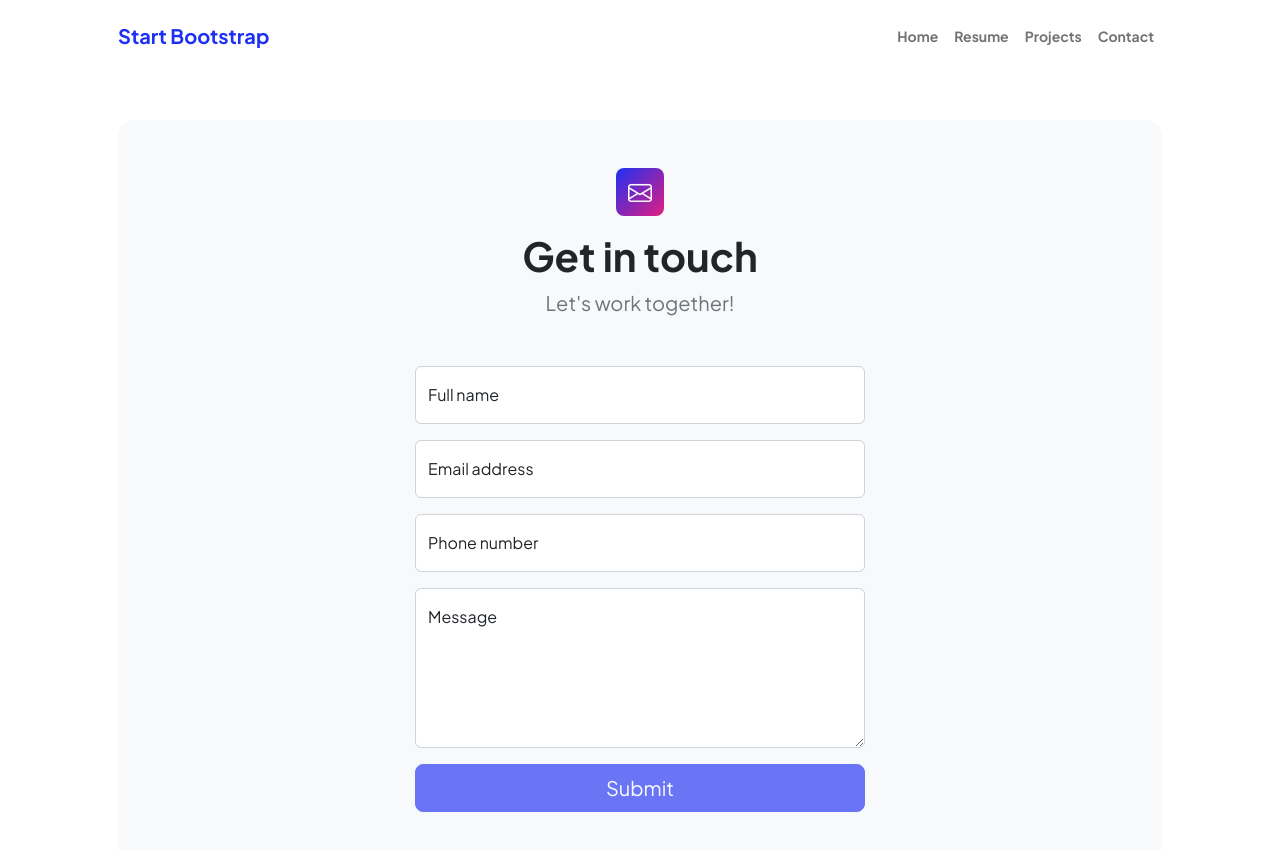
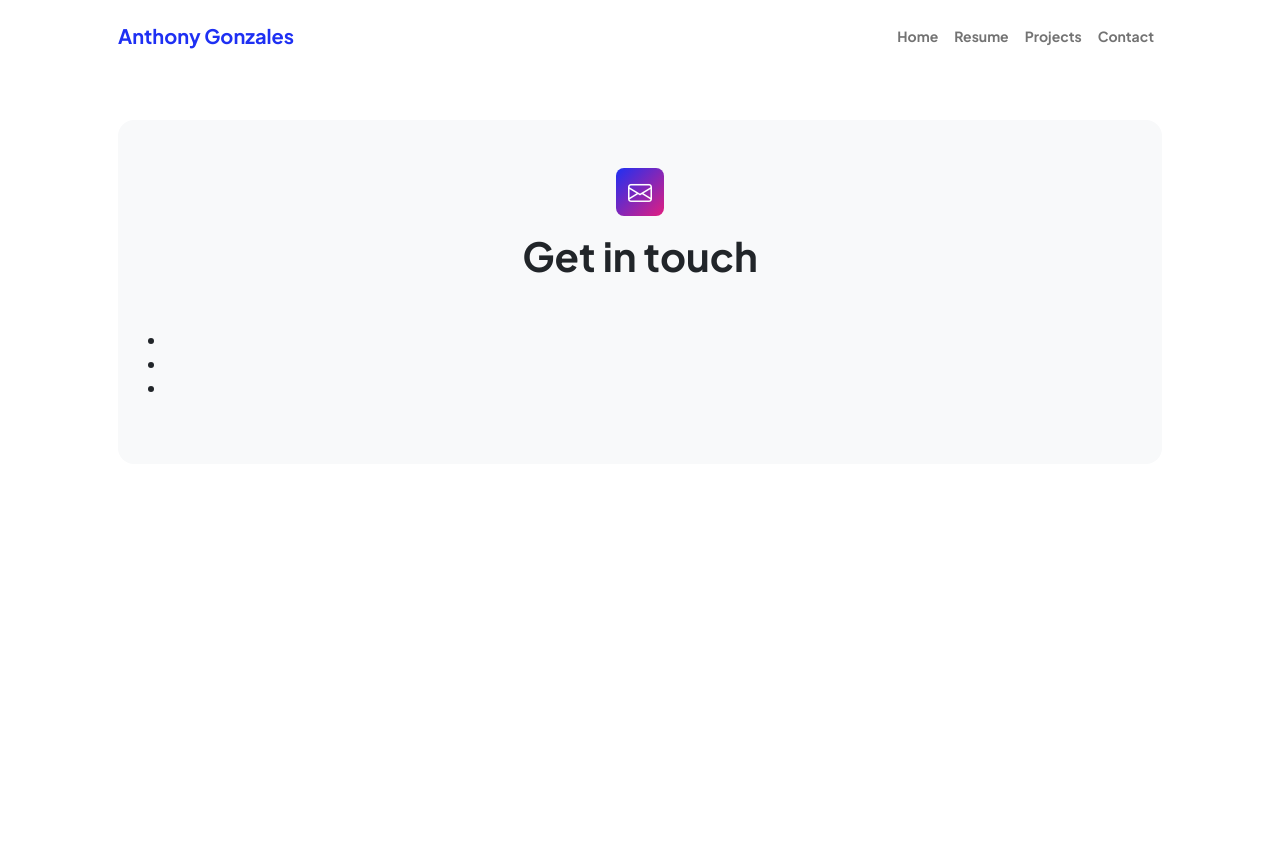
Before and after one commit to AnthonyG8520/AnthonyG8520.github.io, a plain HTML site: page contact.html in a window 1280 px wide. After the commit the page ends 800 px from the top, so only its background shows below. Drawn offline with nearby package versions, Linux system fonts and the light colour scheme.

Commit message:
contact page in progress

```diff
--- a/contact.html
+++ b/contact.html
@@ -5,7 +5,7 @@
         <meta name="viewport" content="width=device-width, initial-scale=1, shrink-to-fit=no" />
         <meta name="description" content />
         <meta name="author" content />
-        <title>Modern Business - Start Bootstrap Template</title>
+        <title>Contact - Anthony Gonzales</title>
         <!-- Favicon-->
         <link rel="icon" type="image/x-icon" href="assets/favicon.ico" />
         <!-- Custom Google font-->
@@ -22,7 +22,7 @@
             <!-- Navigation-->
             <nav class="navbar navbar-expand-lg navbar-light bg-white py-3">
                 <div class="container px-5">
-                    <a class="navbar-brand" href="index.html"><span class="fw-bolder text-primary">Start Bootstrap</span></a>
+                    <a class="navbar-brand" href="index.html"><span class="fw-bolder text-primary">Anthony Gonzales</span></a>
                     <button class="navbar-toggler" type="button" data-bs-toggle="collapse" data-bs-target="#navbarSupportedContent" aria-controls="navbarSupportedContent" aria-expanded="false" aria-label="Toggle navigation"><span class="navbar-toggler-icon"></span></button>
                     <div class="collapse navbar-collapse" id="navbarSupportedContent">
                         <ul class="navbar-nav ms-auto mb-2 mb-lg-0 small fw-bolder">
@@ -42,64 +42,77 @@
                         <div class="text-center mb-5">
                             <div class="feature bg-primary bg-gradient-primary-to-secondary text-white rounded-3 mb-3"><i class="bi bi-envelope"></i></div>
                             <h1 class="fw-bolder">Get in touch</h1>
-                            <p class="lead fw-normal text-muted mb-0">Let's work together!</p>
+<!--                            <p class="lead fw-normal text-muted mb-0">Let's work together!</p>-->
                         </div>
                         <div class="row gx-5 justify-content-center">
-                            <div class="col-lg-8 col-xl-6">
-                                <!-- * * * * * * * * * * * * * * *-->
-                                <!-- * * SB Forms Contact Form * *-->
-                                <!-- * * * * * * * * * * * * * * *-->
-                                <!-- This form is pre-integrated with SB Forms.-->
-                                <!-- To make this form functional, sign up at-->
-                                <!-- https://startbootstrap.com/solution/contact-forms-->
-                                <!-- to get an API token!-->
-                                <form id="contactForm" data-sb-form-api-token="API_TOKEN">
-                                    <!-- Name input-->
-                                    <div class="form-floating mb-3">
-                                        <input class="form-control" id="name" type="text" placeholder="Enter your name..." data-sb-validations="required" />
-                                        <label for="name">Full name</label>
-                                        <div class="invalid-feedback" data-sb-feedback="name:required">A name is required.</div>
-                                    </div>
-                                    <!-- Email address input-->
-                                    <div class="form-floating mb-3">
-                                        <input class="form-control" id="email" type="email" placeholder="name@example.com" data-sb-validations="required,email" />
-                                        <label for="email">Email address</label>
-                                        <div class="invalid-feedback" data-sb-feedback="email:required">An email is required.</div>
-                                        <div class="invalid-feedback" data-sb-feedback="email:email">Email is not valid.</div>
-                                    </div>
-                                    <!-- Phone number input-->
-                                    <div class="form-floating mb-3">
-                                        <input class="form-control" id="phone" type="tel" placeholder="(123) 456-7890" data-sb-validations="required" />
-                                        <label for="phone">Phone number</label>
-                                        <div class="invalid-feedback" data-sb-feedback="phone:required">A phone number is required.</div>
-                                    </div>
-                                    <!-- Message input-->
-                                    <div class="form-floating mb-3">
-                                        <textarea class="form-control" id="message" type="text" placeholder="Enter your message here..." style="height: 10rem" data-sb-validations="required"></textarea>
-                                        <label for="message">Message</label>
-                                        <div class="invalid-feedback" data-sb-feedback="message:required">A message is required.</div>
-                                    </div>
-                                    <!-- Submit success message-->
-                                    <!---->
-                                    <!-- This is what your users will see when the form-->
-                                    <!-- has successfully submitted-->
-                                    <div class="d-none" id="submitSuccessMessage">
-                                        <div class="text-center mb-3">
-                                            <div class="fw-bolder">Form submission successful!</div>
-                                            To activate this form, sign up at
-                                            <br />
-                                            <a href="https://startbootstrap.com/solution/contact-forms">https://startbootstrap.com/solution/contact-forms</a>
-                                        </div>
-                                    </div>
-                                    <!-- Submit error message-->
-                                    <!---->
-                                    <!-- This is what your users will see when there is-->
-                                    <!-- an error submitting the form-->
-                                    <div class="d-none" id="submitErrorMessage"><div class="text-center text-danger mb-3">Error sending message!</div></div>
-                                    <!-- Submit Button-->
-                                    <div class="d-grid"><button class="btn btn-primary btn-lg disabled" id="submitButton" type="submit">Submit</button></div>
-                                </form>
-                            </div>
+                            <ul>
+                                <li></li>
+                                <li></li>
+                                <li></li>
+                            </ul>
+
+
+
+
+
+
+
+
+<!--                            <div class="col-lg-8 col-xl-6">-->
+<!--                                &lt;!&ndash; * * * * * * * * * * * * * * *&ndash;&gt;-->
+<!--                                &lt;!&ndash; * * SB Forms Contact Form * *&ndash;&gt;-->
+<!--                                &lt;!&ndash; * * * * * * * * * * * * * * *&ndash;&gt;-->
+<!--                                &lt;!&ndash; This form is pre-integrated with SB Forms.&ndash;&gt;-->
+<!--                                &lt;!&ndash; To make this form functional, sign up at&ndash;&gt;-->
+<!--                                &lt;!&ndash; https://startbootstrap.com/solution/contact-forms&ndash;&gt;-->
+<!--                                &lt;!&ndash; to get an API token!&ndash;&gt;-->
+<!--                                <form id="contactForm" data-sb-form-api-token="API_TOKEN">-->
+<!--                                    &lt;!&ndash; Name input&ndash;&gt;-->
+<!--                                    <div class="form-floating mb-3">-->
+<!--                                        <input class="form-control" id="name" type="text" placeholder="Enter your name..." data-sb-validations="required" />-->
+<!--                                        <label for="name">Full name</label>-->
+<!--                                        <div class="invalid-feedback" data-sb-feedback="name:required">A name is required.</div>-->
+<!--                                    </div>-->
+<!--                                    &lt;!&ndash; Email address input&ndash;&gt;-->
+<!--                                    <div class="form-floating mb-3">-->
+<!--                                        <input class="form-control" id="email" type="email" placeholder="name@example.com" data-sb-validations="required,email" />-->
+<!--                                        <label for="email">Email address</label>-->
+<!--                                        <div class="invalid-feedback" data-sb-feedback="email:required">An email is required.</div>-->
+<!--                                        <div class="invalid-feedback" data-sb-feedback="email:email">Email is not valid.</div>-->
+<!--                                    </div>-->
+<!--                                    &lt;!&ndash; Phone number input&ndash;&gt;-->
+<!--                                    <div class="form-floating mb-3">-->
+<!--                                        <input class="form-control" id="phone" type="tel" placeholder="(123) 456-7890" data-sb-validations="required" />-->
+<!--                                        <label for="phone">Phone number</label>-->
+<!--                                        <div class="invalid-feedback" data-sb-feedback="phone:required">A phone number is required.</div>-->
+<!--                                    </div>-->
+<!--                                    &lt;!&ndash; Message input&ndash;&gt;-->
+<!--                                    <div class="form-floating mb-3">-->
+<!--                                        <textarea class="form-control" id="message" type="text" placeholder="Enter your message here..." style="height: 10rem" data-sb-validations="required"></textarea>-->
+<!--                                        <label for="message">Message</label>-->
+<!--                                        <div class="invalid-feedback" data-sb-feedback="message:required">A message is required.</div>-->
+<!--                                    </div>-->
+<!--                                    &lt;!&ndash; Submit success message&ndash;&gt;-->
+<!--                                    &lt;!&ndash;&ndash;&gt;-->
+<!--                                    &lt;!&ndash; This is what your users will see when the form&ndash;&gt;-->
+<!--                                    &lt;!&ndash; has successfully submitted&ndash;&gt;-->
+<!--                                    <div class="d-none" id="submitSuccessMessage">-->
+<!--                                        <div class="text-center mb-3">-->
+<!--                                            <div class="fw-bolder">Form submission successful!</div>-->
+<!--                                            To activate this form, sign up at-->
+<!--                                            <br />-->
+<!--                                            <a href="https://startbootstrap.com/solution/contact-forms">https://startbootstrap.com/solution/contact-forms</a>-->
+<!--                                        </div>-->
+<!--                                    </div>-->
+<!--                                    &lt;!&ndash; Submit error message&ndash;&gt;-->
+<!--                                    &lt;!&ndash;&ndash;&gt;-->
+<!--                                    &lt;!&ndash; This is what your users will see when there is&ndash;&gt;-->
+<!--                                    &lt;!&ndash; an error submitting the form&ndash;&gt;-->
+<!--                                    <div class="d-none" id="submitErrorMessage"><div class="text-center text-danger mb-3">Error sending message!</div></div>-->
+<!--                                    &lt;!&ndash; Submit Button&ndash;&gt;-->
+<!--                                    <div class="d-grid"><button class="btn btn-primary btn-lg disabled" id="submitButton" type="submit">Submit</button></div>-->
+<!--                                </form>-->
+<!--                            </div>-->
                         </div>
                     </div>
                 </div>
```
Also changed, not shown: index.html (+2 -2 lines), resume.html (+1 -1 lines).
